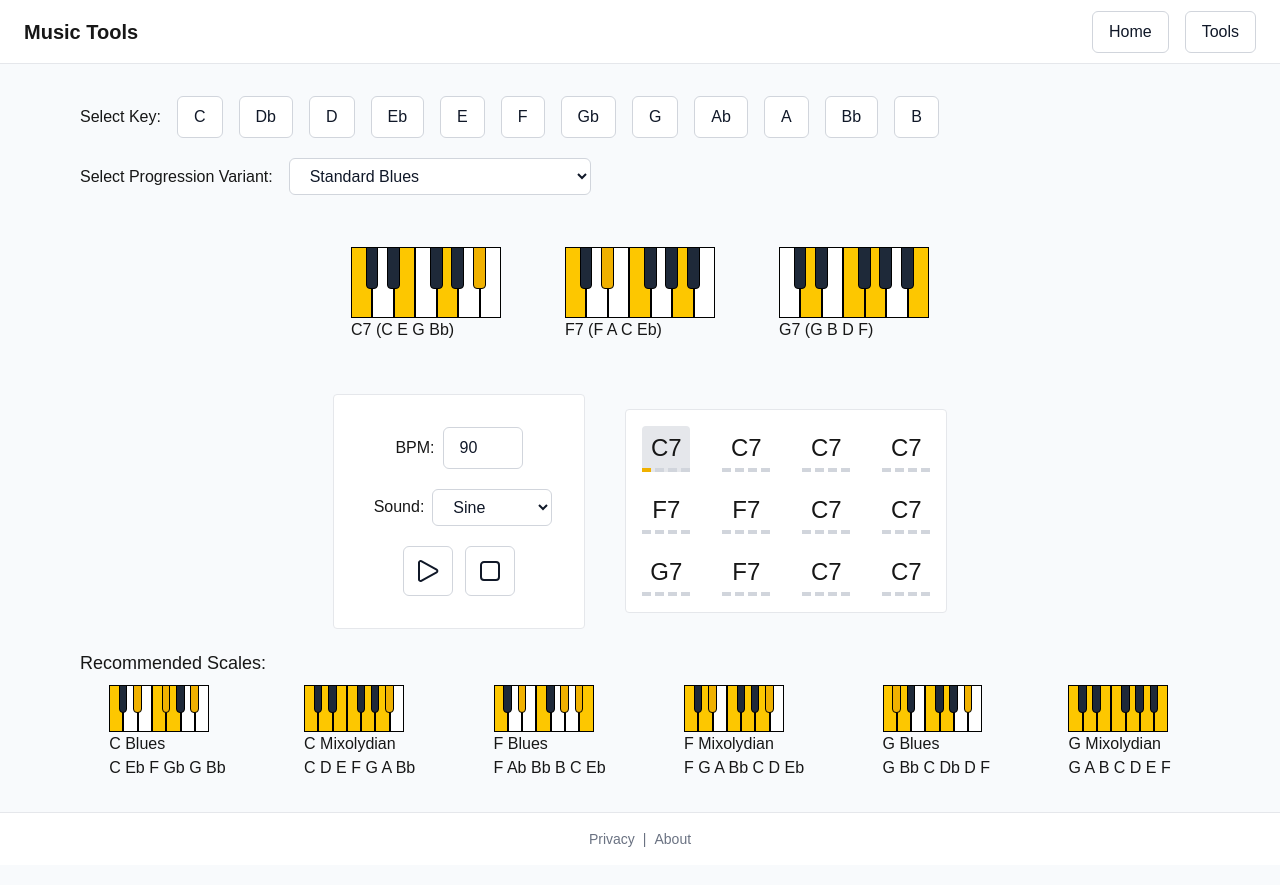
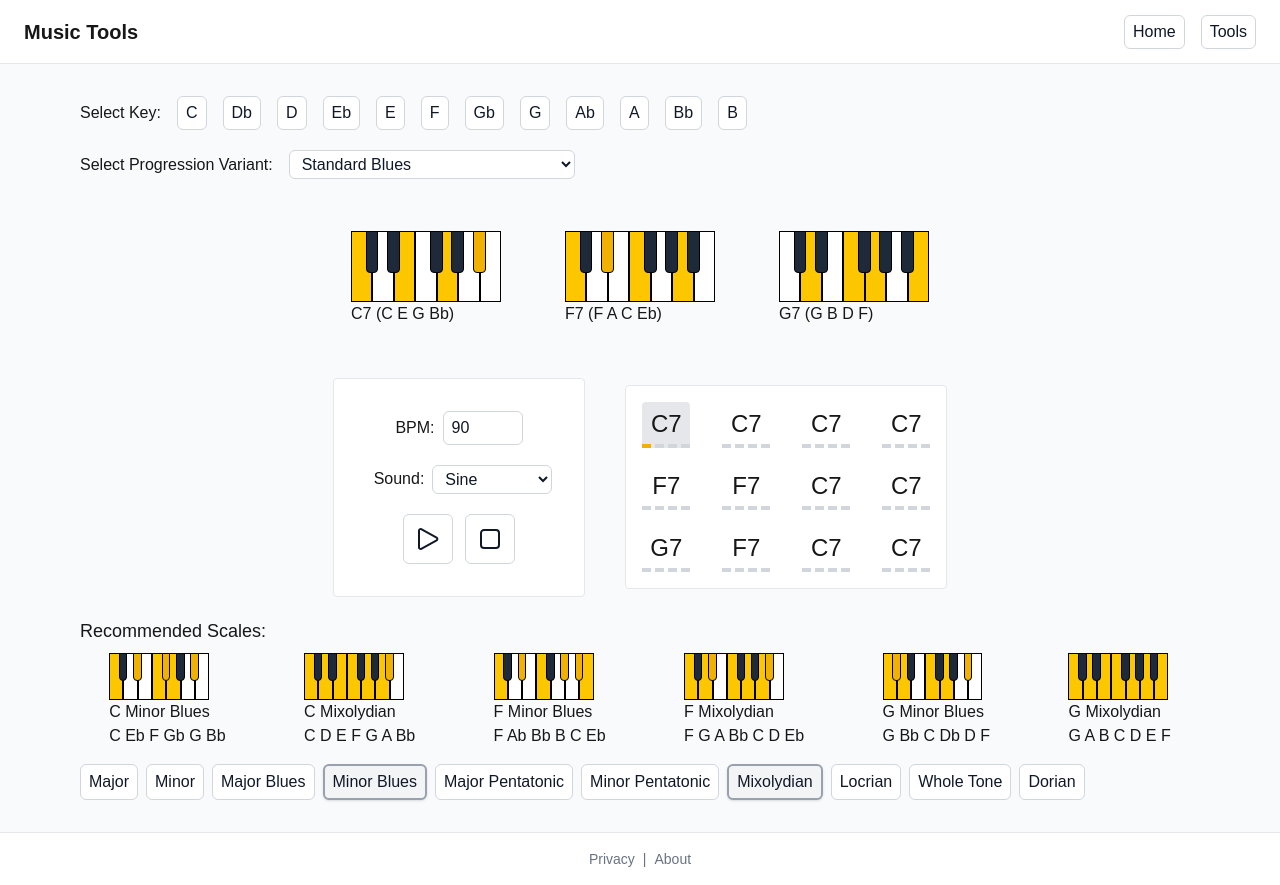
Before and after one commit to sangeet/musictools, a Next.js app: page /tools/progressions in a window 1280 px wide. Built offline with nearby package versions, Linux system fonts and the light colour scheme.

Commit message:
Refactor scale selector and button styles in BluesPage component

```diff
--- a/src/app/globals.css
+++ b/src/app/globals.css
@@ -26,7 +26,11 @@ body {
 }
 
 .button {
-  @apply inline-flex items-center justify-center px-4 py-2 border border-gray-300 dark:border-gray-700 bg-white dark:bg-slate-700 text-gray-900 dark:text-gray-100 rounded-md cursor-pointer transition-colors duration-150 hover:bg-gray-200 dark:hover:bg-slate-600 hover:border-gray-400 dark:hover:border-gray-500 focus:outline-none focus:ring-2 focus:ring-gray-300 dark:focus:ring-slate-600 active:bg-gray-300 dark:active:bg-slate-700;
+  @apply inline-flex items-center justify-center px-2 py-1 border border-gray-300 dark:border-gray-700 bg-white dark:bg-slate-700 text-gray-900 dark:text-gray-100 rounded-md cursor-pointer transition-colors duration-150 hover:bg-gray-200 dark:hover:bg-slate-600 hover:border-gray-400 dark:hover:border-gray-500 focus:outline-none focus:ring-2 focus:ring-gray-300 dark:focus:ring-slate-600 active:bg-gray-300 dark:active:bg-slate-700;
+}
+
+.button-selected {
+  @apply border-2 border-gray-400 dark:border-gray-300 bg-gray-100 dark:bg-gray-800 text-gray-900 dark:text-gray-100 shadow-sm focus:outline-none focus:ring-2 focus:ring-gray-300 dark:focus:ring-slate-600;
 }
 
 .icon-button {
--- a/src/app/tools/progressions/page.tsx
+++ b/src/app/tools/progressions/page.tsx
@@ -1,22 +1,42 @@
 "use client";
 
 import { useState } from "react";
-import { allNotes, generateProgression, generateScale, NoteType } from "@/lib/chords";
+import { allNotes, allScales, generateProgression, generateScale, NoteType } from "@/lib/chords";
 import { listProgressions } from "../../../lib/progressions";
 import { KeyboardVisual } from "@/components/music/keyboard-visual";
 import { ChordProgressionSection } from "@/components/music/chord-progression";
 import Layout from "@/components/Layout";
 
+const allScaleOptions = Object.keys(allScales);
+
+function getScaleKeyFromLogic(logic: number[]): string | undefined {
+    return Object.entries(allScales).find(([k, v]) => JSON.stringify(v) === JSON.stringify(logic))?.[0];
+}
+
+function camelToTitle(str: string) {
+    return str.replace(/([A-Z])/g, ' $1').replace(/^./, s => s.toUpperCase());
+}
+
 const BluesPage = () => {
     const [selectedKey, setselectedKey] = useState<NoteType>("C");
-    const [selectedProgression, setSelectedProgression] = useState(listProgressions[0])
-    const progression = generateProgression(selectedProgression.progression, selectedKey)
+    const [selectedProgression, setSelectedProgression] = useState(listProgressions[0]);
+    const recommendedScaleKeys = selectedProgression.recommendedScales.map(s => getScaleKeyFromLogic(s.scale)).filter(Boolean) as string[];
+    const [selectedScales, setSelectedScales] = useState<string[]>(recommendedScaleKeys);
+    const progression = generateProgression(selectedProgression.progression, selectedKey);
     // Get unique chords by root and type
     const allChordsInProgression = progression
         .flat()
         .filter((chord, idx, arr) =>
             arr.findIndex(c => c.root === chord.root && c.type === chord.type) === idx
         );
+
+    function handleScaleToggle(scale: string) {
+        setSelectedScales(prev =>
+            prev.includes(scale)
+                ? prev.filter(s => s !== scale)
+                : [...prev, scale]
+        );
+    }
 
     return (
         <Layout>
@@ -48,31 +68,46 @@ const BluesPage = () => {
                 </div>
                 <div className="flex justify-center my-8">
                     <div className="flex flex-wrap sm:gap-16 w-full justify-center">
-                        {allChordsInProgression.map((chord, index) => {
-                            return <div
-                                key={`${chord.root}-${index}`}
-                            >
+                        {allChordsInProgression.map((chord, index) => (
+                            <div key={`${chord.root}-${index}`}>
                                 <KeyboardVisual highlightedNotes={chord.notes} width={150} />
                                 <span>{chord.symbol} ({chord.notes.join(" ")})</span>
-                            </div>;
-                        }
-                        )}
+                            </div>
+                        ))}
                     </div>
                 </div>
                 <ChordProgressionSection progresssion={progression} />
                 <div className="flex flex-col justify-center">
                     <h2 className="text-lg mb-2">Recommended Scales:</h2>
+
                     <div className="flex flex-wrap justify-around gap-5">
                         {
                             allChordsInProgression
                                 .map(chord => ([
-                                    selectedProgression.recommendedScales.map(sc => ({
-                                        name: `${chord.root} ${sc.name}`,
-                                        notes: generateScale(chord.root, sc.scale)
-                                    }))
+                                    selectedScales.map(scaleKey => {
+                                        const scaleLogic = allScales[scaleKey as keyof typeof allScales];
+                                        return {
+                                            name: `${chord.root} ${scaleKey}`,
+                                            notes: generateScale(chord.root, scaleLogic)
+                                        };
+                                    })
                                 ].flat())).flat()
                                 .map(scaleData => <ScaleRecommendation key={scaleData.name} {...scaleData} />)
                         }
+                    </div>
+                    <div className="flex flex-wrap gap-2 mt-4">
+                        {allScaleOptions.map(scale => (
+                            <button
+                                key={scale}
+                                className={`border-2 transition-colors duration-150 button
+                                    ${selectedScales.includes(scale) ? "button-selected" : ""}
+                                `}
+                                onClick={() => handleScaleToggle(scale)}
+                                aria-pressed={selectedScales.includes(scale)}
+                            >
+                                {camelToTitle(scale)}
+                            </button>
+                        ))}
                     </div>
                 </div>
             </div>
@@ -81,10 +116,13 @@ const BluesPage = () => {
 }
 
 const ScaleRecommendation = ({ name, notes }: { name: string, notes: NoteType[] }) => {
+    // Split name into root and scale, then format scale part
+    const [root, ...scaleParts] = name.split(" ");
+    const scaleName = camelToTitle(scaleParts.join(" "));
     return (
         <div className="flex flex-col">
             <KeyboardVisual highlightedNotes={notes} width={100} />
-            <span>{name}</span>
+            <span>{root} {scaleName}</span>
             <span>{notes.join(" ")}</span>
         </div>
     )
--- a/src/lib/chords.ts
+++ b/src/lib/chords.ts
@@ -44,13 +44,13 @@ const locrian = [1, 2, 2, 1, 2, 2, 2];
 const wholeToneScale = [2, 2, 2, 2, 2, 2];
 const dorian = [2, 1, 2, 2, 2, 1, 2];
 
-type ScaleType = "major" | "minor" | "majorBluesScale" | "minorBluesScale" | "majorPentatonic" | "minorPentatonic" | "mixolydian" | "locrian" | "wholeTone";
+type ScaleType = "major" | "minor" | "majorBlues" | "minorBlues" | "majorPentatonic" | "minorPentatonic" | "mixolydian" | "locrian" | "wholeTone";
 
 const allScales: Record<ScaleType | "dorian", ScaleLogic> = {
     major: majorScaleLogic,
     minor: minorScaleLogic,
-    majorBluesScale: majorBluesScale,
-    minorBluesScale: minorBluesScale,
+    majorBlues: majorBluesScale,
+    minorBlues: minorBluesScale,
     majorPentatonic: majorPentatonic,
     minorPentatonic: minorPentatonic,
     mixolydian: mixolydian,
--- a/src/lib/progressions.ts
+++ b/src/lib/progressions.ts
@@ -50,7 +50,7 @@ type ScaleRecommendation = {
 const recommendedBluesScales: ScaleRecommendation[] = [
     {
         name: "Blues",
-        scale: allScales.minorBluesScale,
+        scale: allScales.minorBlues,
     },
     {
         name: "Mixolydian",
```
